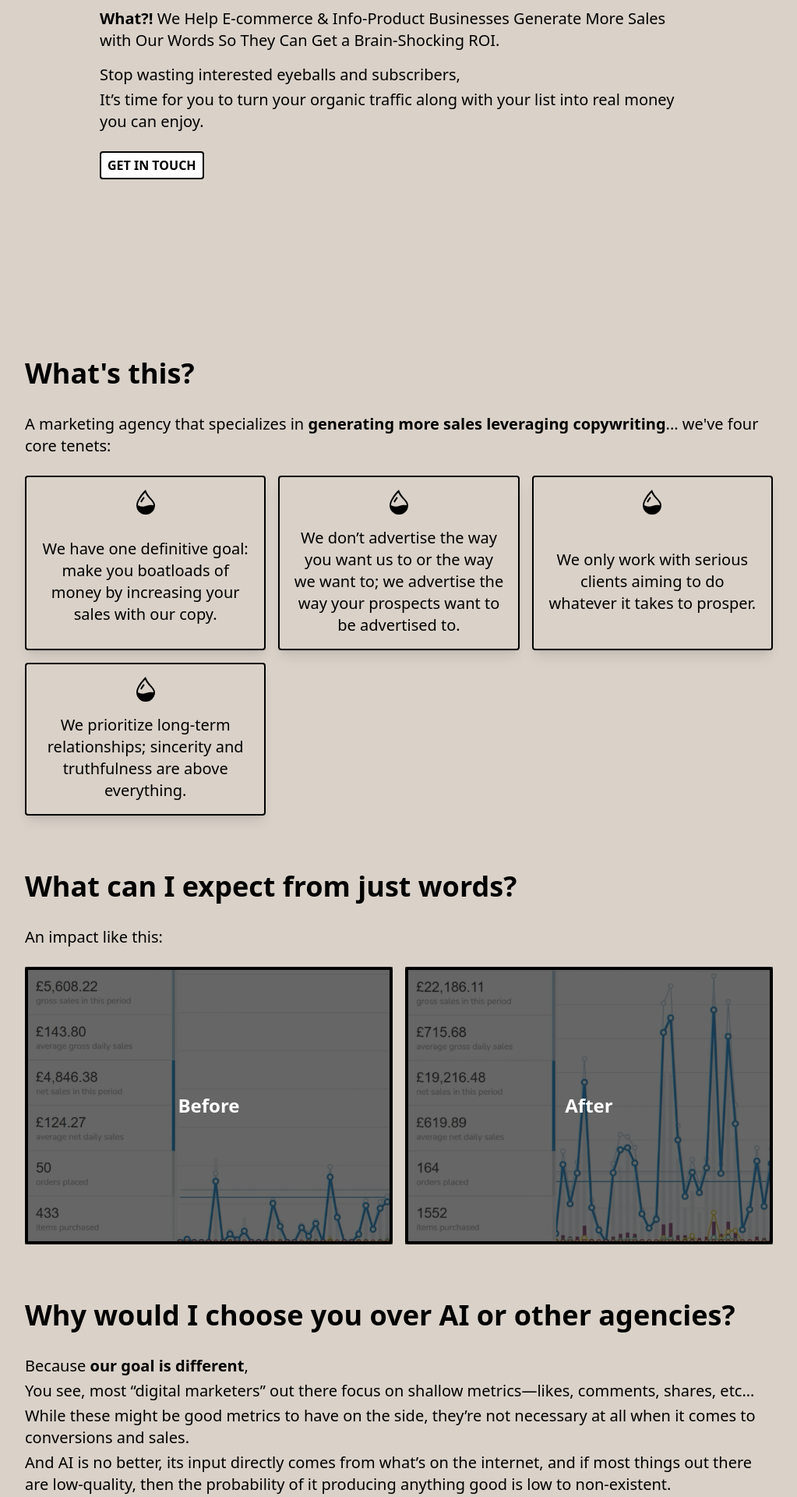
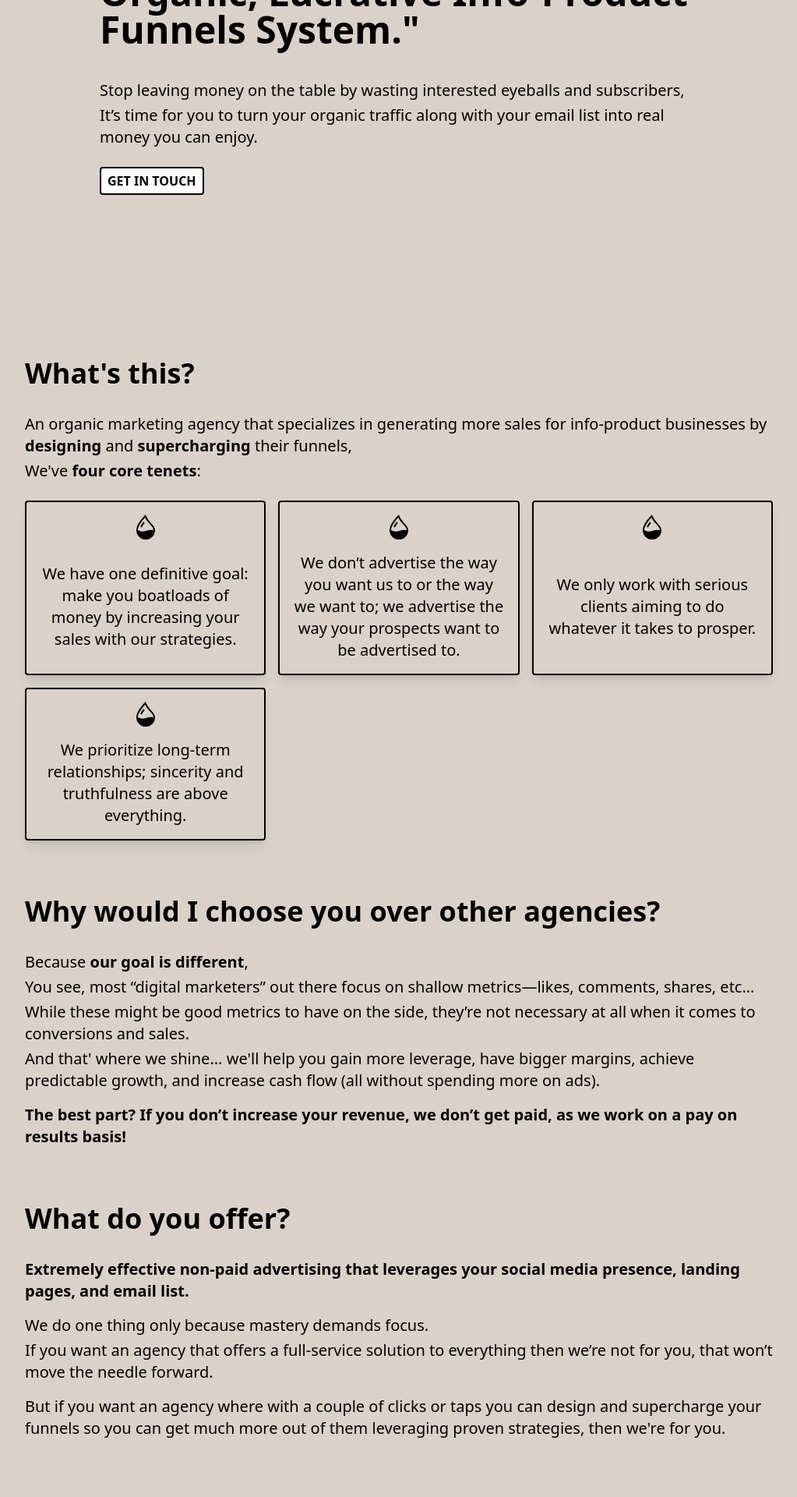
Before and after one commit to symfagency/symf-agency, a Next.js app: page / in a window 1280 px wide. Shown: the part 380-2300 px from the top of the page at 78% size, without its empty margins (128-1151 px from the left). Built offline with nearby package versions, Linux system fonts and the light colour scheme.

Commit message:
Major copy change

```diff
--- a/components/Hero.tsx
+++ b/components/Hero.tsx
@@ -19,21 +19,20 @@ const Hero = () => {
             <div className="text-center md:text-left">
               <div className="mx-auto flex w-fit flex-grow flex-col gap-6 md:flex-1">
                 <h1 className="text text-[clamp(2.25rem,8vw,3rem)] font-bold leading-none">
-                  Turn Your Business From a Cash-Eating Monster Into a Money
-                  Printing Machine!
+                  We&apos;ll turn your info-product business into a passive
+                  income soruce with what we call: &quot;The Organic, Lucrative
+                  Info-Product Funnels System.&quot;
                 </h1>
 
                 <div>
                   <p className="md:text-xl">
-                    <span className="font-bold capitalize">what?!</span> We Help
-                    E-commerce & Info-Product Businesses Generate More Sales
-                    with Our Words So They Can Get a Brain-Shocking ROI.
                     <span className="mt-4 mb-1 block">
-                      Stop wasting interested eyeballs and subscribers,
+                      Stop leaving money on the table by wasting interested
+                      eyeballs and subscribers,
                     </span>
                     <span className="block">
                       It’s time for you to turn your organic traffic along with
-                      your list into real money you can enjoy.
+                      your email list into real money you can enjoy.
                     </span>
                   </p>
                 </div>
--- a/components/sections/Body.tsx
+++ b/components/sections/Body.tsx
@@ -12,7 +12,6 @@ const Body = () => {
   const firstRef = useRef<HTMLDivElement | null>(null);
   const secondRef = useRef<HTMLDivElement | null>(null);
   const thirdRef = useRef<HTMLDivElement | null>(null);
-  const fourthRef = useRef<HTMLDivElement | null>(null);
 
   useEffect(() => {
     (async () => {
@@ -21,7 +20,6 @@ const Body = () => {
       firstRef.current && sr.reveal(firstRef.current, config.srConfig());
       secondRef.current && sr.reveal(secondRef.current, config.srConfig());
       thirdRef.current && sr.reveal(thirdRef.current, config.srConfig());
-      fourthRef.current && sr.reveal(fourthRef.current, config.srConfig());
     })();
   }, []);
 
@@ -33,14 +31,16 @@ const Body = () => {
         </span>
 
         <p className="text-center md:text-left md:text-xl">
-          A marketing agency that specializes in{" "}
-          <span className="font-bold">
-            generating more sales leveraging copywriting
+          An organic marketing agency that specializes in generating more sales
+          for info-product businesses by{" "}
+          <span className="font-bold">designing</span> and{" "}
+          <span className="font-bold">supercharging</span> their funnels,
+          <span className="mt-1 block">
+            We&apos;ve <span className="font-bold">four core tenets</span>:
           </span>
-          ... we&apos;ve four core tenets:
           <ul className="mt-6 grid grid-cols-[repeat(auto-fit,_minmax(16rem,_1fr))] justify-items-center gap-4">
             {[
-              "We have one definitive goal: make you boatloads of money by increasing your sales with our copy.",
+              "We have one definitive goal: make you boatloads of money by increasing your sales with our strategies.",
               "We don’t advertise the way you want us to or the way we want to; we advertise the way your prospects want to be advertised to.",
               "We only work with serious clients aiming to do whatever it takes to prosper.",
               "We prioritize long-term relationships; sincerity and truthfulness are above everything.",
@@ -59,34 +59,7 @@ const Body = () => {
 
       <div ref={secondRef}>
         <span className="mb-6 block text-center text-[clamp(1.875rem,5vw,2.25rem)] font-bold leading-normal md:text-left">
-          What can I expect from just words?
-        </span>
-
-        <p className="text-center md:text-left md:text-xl">
-          An impact like this:
-          <div className="mt-6 grid grid-cols-[repeat(auto-fit,_minmax(16rem,_1fr))] gap-4">
-            <div className="relative before:absolute before:top-0 before:left-0 before:flex before:h-full before:w-full before:items-center before:justify-center before:bg-secondary/60 before:text-xl before:font-bold before:capitalize before:text-tertiary before:transition before:content-['before'] hover:before:opacity-0 md:before:text-2xl">
-              <img
-                alt="before"
-                className="w-full rounded border-4 border-solid border-black"
-                src="/img/before-copywriting-fundamentals.png"
-              />
-            </div>
-
-            <div className="relative before:absolute before:top-0 before:left-0 before:flex before:h-full before:w-full before:items-center before:justify-center before:bg-secondary/60 before:text-xl before:font-bold before:capitalize before:text-tertiary before:transition before:content-['after'] hover:before:opacity-0 md:before:text-2xl">
-              <img
-                alt="after"
-                className="w-full rounded border-4 border-solid border-black"
-                src="/img/after-copywriting-fundamentals.png"
-              />
-            </div>
-          </div>
-        </p>
-      </div>
-
-      <div ref={thirdRef}>
-        <span className="mb-6 block text-center text-[clamp(1.875rem,5vw,2.25rem)] font-bold leading-normal md:text-left">
-          Why would I choose you over AI or other agencies?
+          Why would I choose you over other agencies?
         </span>
 
         <p className="text-center md:text-left md:text-xl">
@@ -104,21 +77,29 @@ const Body = () => {
             necessary at all when it comes to conversions and sales.
           </span>
 
-          <span className="block">
-            And AI is no better, its input directly comes from what’s on the
-            internet, and if most things out there are low-quality, then the
-            probability of it producing anything good is low to non-existent.
+          <span className="mb-4 block">
+            And that&apos; where we shine... we&apos;ll help you gain more
+            leverage, have bigger margins, achieve predictable growth, and
+            increase cash flow (all without spending more on ads).
+          </span>
+
+          <span className="block font-bold">
+            The best part? If you don’t increase your revenue, we don’t get
+            paid, as we work on a pay on results basis!
           </span>
         </p>
       </div>
 
-      <div ref={fourthRef}>
+      <div ref={thirdRef}>
         <span className="mb-6 block text-center text-[clamp(1.875rem,5vw,2.25rem)] font-bold leading-normal md:text-left">
           What do you offer?
         </span>
 
         <p className="text-center md:text-left md:text-xl">
-          <span className="mb-4 block font-bold">Copy, just copy.</span>
+          <span className="mb-4 block font-bold">
+            Extremely effective non-paid advertising that leverages your social
+            media presence, landing pages, and email list.
+          </span>
 
           <span className="mb-1 block">
             We do one thing only because mastery demands focus.
@@ -132,11 +113,8 @@ const Body = () => {
 
           <span className="block">
             But if you want an agency where with a couple of clicks or taps you
-            can supercharge parts of your funnels leveraging copy and get much
-            more out of them such as:{" "}
-            <span className="font-bold">landing pages</span> and{" "}
-            <span className="font-bold">email campaigns</span>, then we&apos;re
-            for you.
+            can design and supercharge your funnels so you can get much more out
+            of them leveraging proven strategies, then we&apos;re for you.
           </span>
         </p>
       </div>
--- a/components/sections/Contact.tsx
+++ b/components/sections/Contact.tsx
@@ -22,7 +22,7 @@ const Contact = () => {
     <section className="my-24" id="contact">
       <div className="mx-auto md:w-2/3" ref={firstRef}>
         <p className="mb-6 text-center text-lg md:text-xl">
-          <span className="block font-bold">
+          <span className="mb-1 block font-bold">
             Ready to rewrite your revenue and capitalize on new opportunities?
           </span>
           Schedule a meeting with us by clicking or tapping the button below (or
```
Also changed, not shown: public/img/after-copywriting-fundamentals.png (deleted), public/img/before-copywriting-fundamentals.png (deleted).
